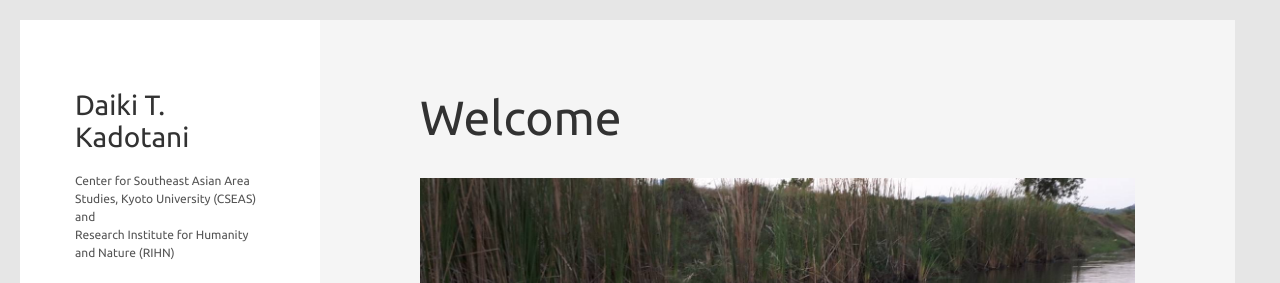
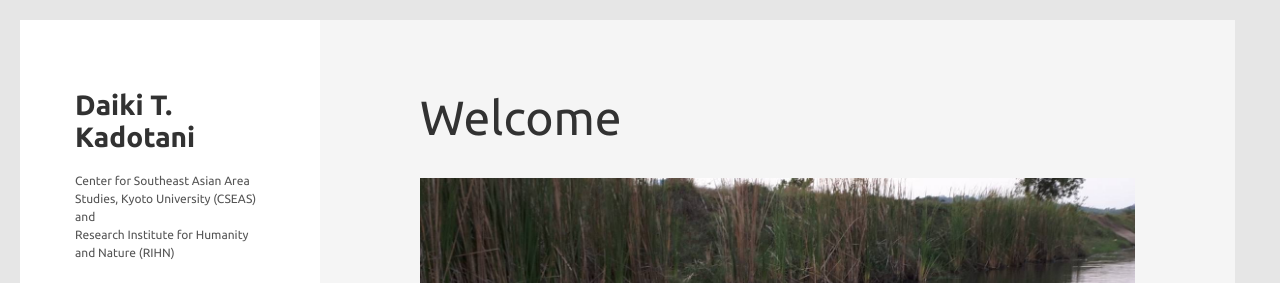
Before and after one commit to tjdk1992/tjdk1992.github.io, a Jekyll site: the page built from index.md, in a window 1280 px wide. Shown: the top 283 px of the page. Built offline with Jekyll 4.4.1, drawn with Linux system fonts in a browser that asks for light colours; nearby versions of some CDN libraries.

Commit message:
update site

```diff
--- a/assets/css/components.css
+++ b/assets/css/components.css
@@ -11,7 +11,7 @@
 }
 
 #global-head h1 {
-  font-weight: 400;
+  font-weight: 200%;
 }
 
 #global-head p {
```
